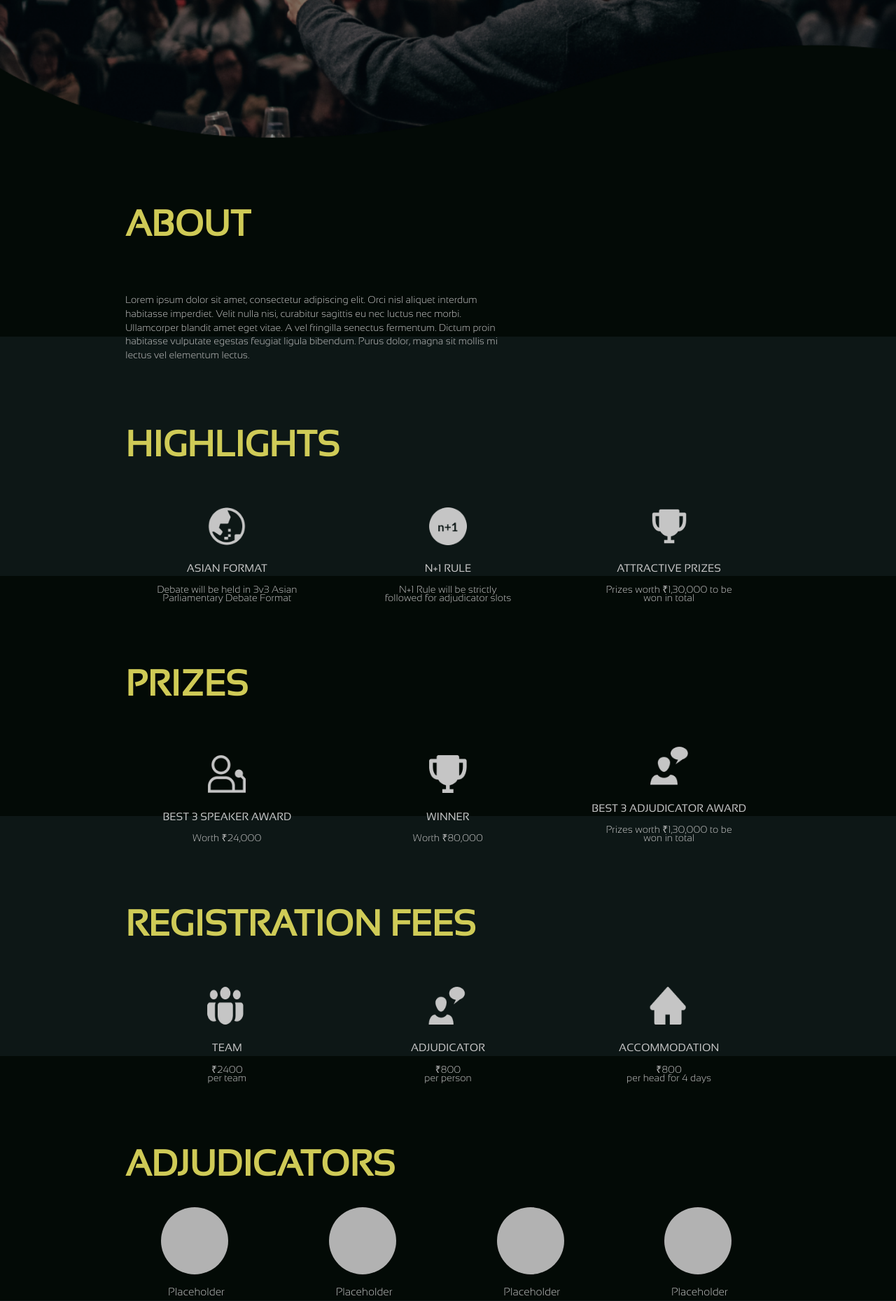
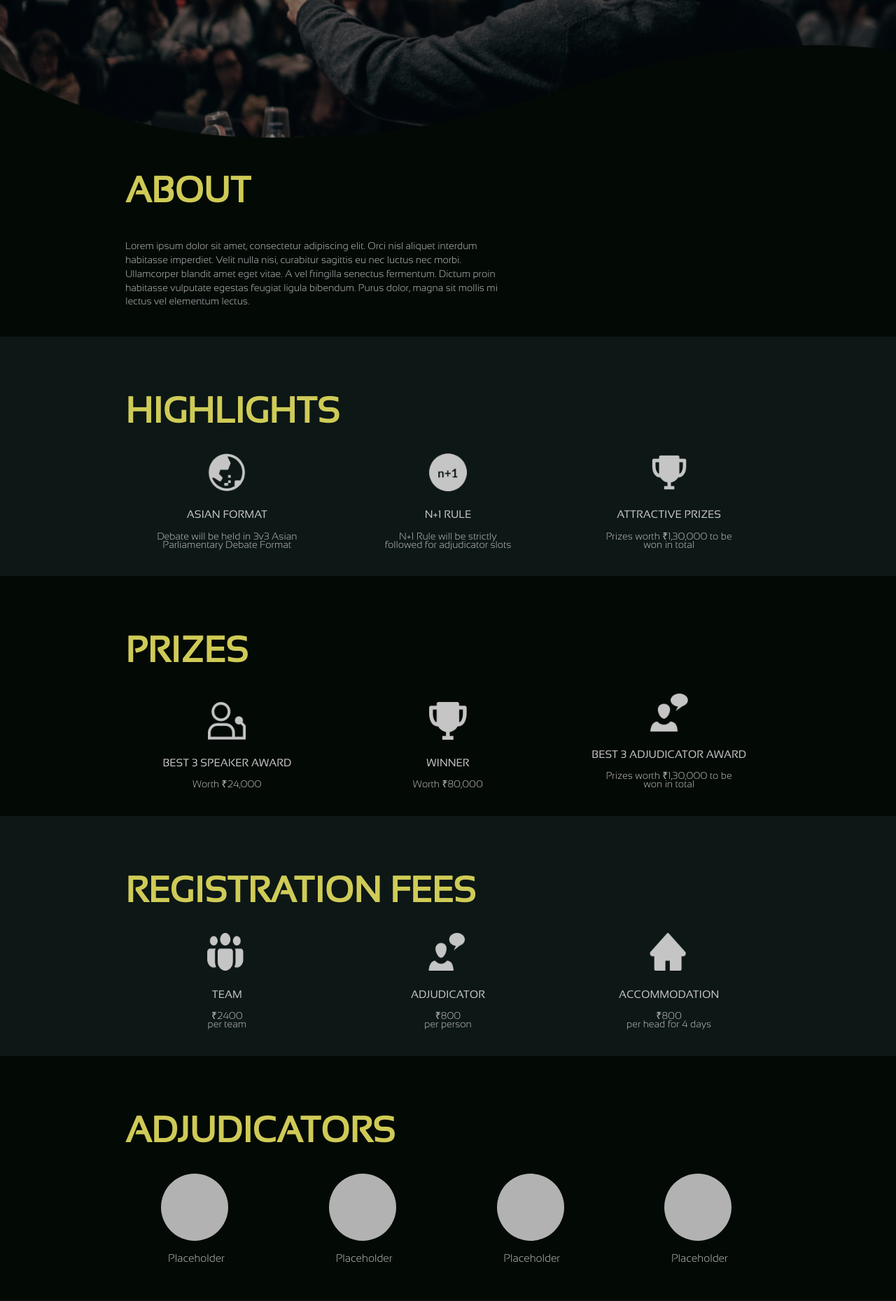
Before and after one commit to Coderpo5/PD-Portal, a Django app: page / in a window 1280 px wide. Shown: the part 474-2333 px from the top of the page at 70% size. Run offline with Django 4.2, Linux system fonts and the light colour scheme.

Commit message:
Update HomePage.css

```diff
--- a/PDPortal/static/core/css/HomePage.css
+++ b/PDPortal/static/core/css/HomePage.css
@@ -191,7 +191,7 @@ nav{
     font-family: "Sansation", sans-serif;
     font-weight: 800;
     position: relative;
-    top: 8vh;
+    top: 2vh;
 }
 .About_content{
     color: #C5C5C5;
@@ -205,7 +205,7 @@ nav{
     font-size:1.1vw;
     position: relative;
     font-family: "SansationLight", sans-serif;
-    top: 8vw;
+    top: 2vw;
     line-height: 140%;
 }
 
@@ -223,7 +223,7 @@ nav{
 
 .All_content_image{
     position: relative;
-    top: 8vw;
+    top: 2vw;
     height: 5vw;
     width: 5vw;
 }
@@ -233,7 +233,7 @@ nav{
     font-family: "Sansation", sans-serif;
     font-size: 1.2vw;
     position: relative;
-    top: 8vw;
+    top: 2vw;
 }
 .description{
     font-weight: 300;
@@ -241,7 +241,7 @@ nav{
     font-size:1.1vw;
     position: relative;
     line-height: 1.5vh;
-    top: 8vw;
+    top: 2vw;
 }
 
 .content_content{
@@ -253,7 +253,7 @@ nav{
     height: 7.5vw;
     width: 7.5vw;
     position: relative;
-    top: 8vh;
+    top: 2vh;
     left: 4vw;
     border-radius:50%;
     background-color: #B2B2B2;
@@ -263,7 +263,7 @@ nav{
     font-size: 1.2vw;
     font-weight: 400;
     position: relative;
-    top: 8vh;
+    top: 2vh;
     font-family: "SansationLight", sans-serif;
 }
 
@@ -271,7 +271,7 @@ nav{
     height: 7.5vw;
     width: 7.5vw;
     position: relative;
-    top: 8vh;
+    top: 2vh;
     left: 5vw;
     border-radius:50%;
     background-color: #B2B2B2;
@@ -279,7 +279,7 @@ nav{
 
 .end{
     width: 100%;
-    height: 43vh;
+    height: 65vh;
     background-color:  #030A06;
 }
 .APD{
```
